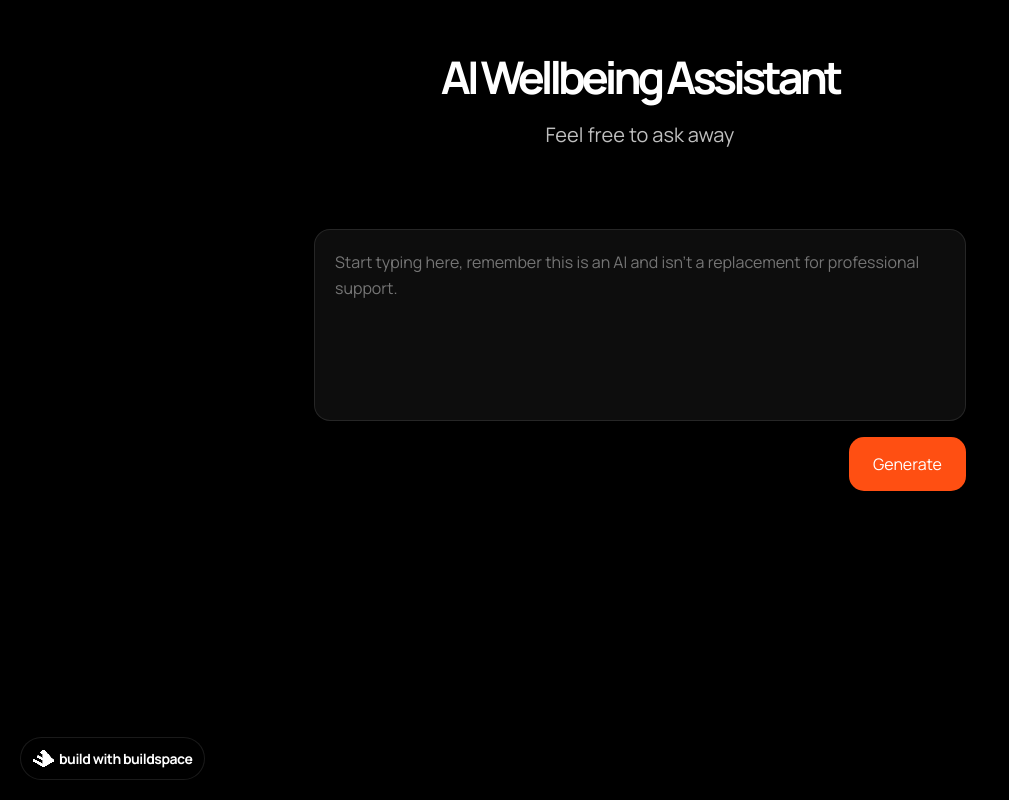
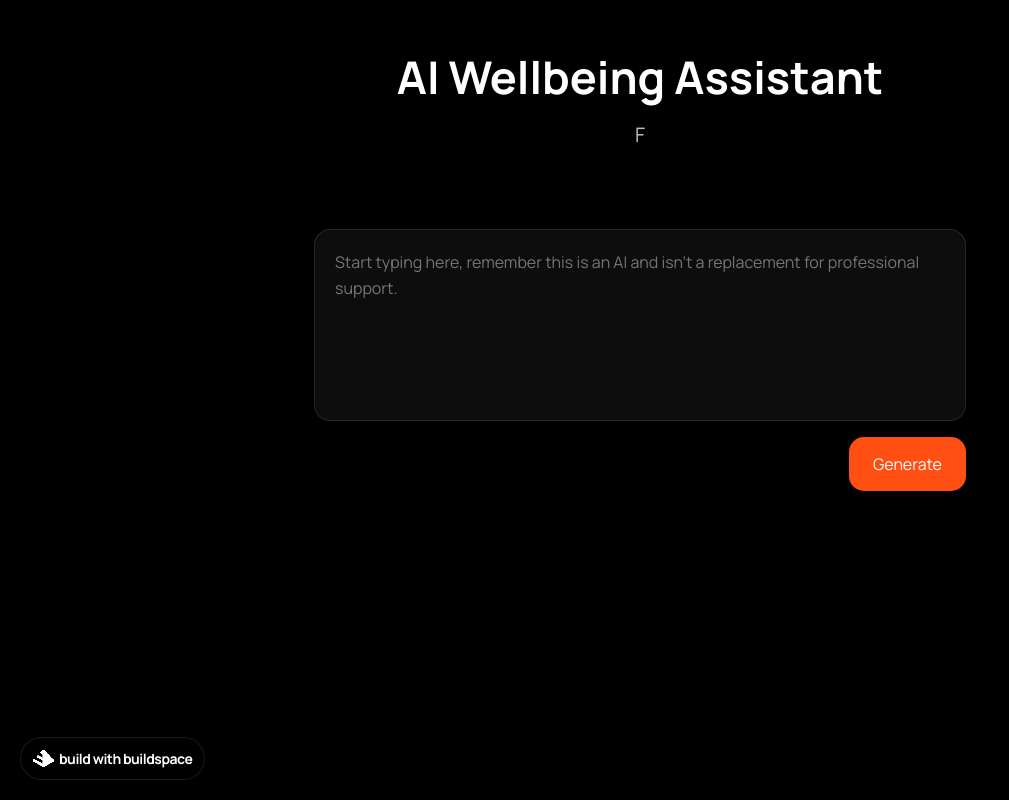
Before and after one commit to Kyronne/OpenAI-Assistant, a Next.js app: page / in a window 1280 px wide. Shown: the whole page, without its empty margins (0-1009 px from the left). Built offline with nearby package versions, Linux system fonts and the light colour scheme.

Commit message:
Added letter spacing to title text

```diff
--- a/pages/index.js
+++ b/pages/index.js
@@ -20,7 +20,7 @@ const Home = () => {
             <h1>AI Wellbeing Assistant</h1>
           </div>
           <div className="header-subtitle">
-            <h2>Feel free to ask away</h2>
+            <h2>F</h2>
           </div>
         </div>
         {/* Add this code here*/}
--- a/pages/styles.css
+++ b/pages/styles.css
@@ -52,7 +52,6 @@ body {
     width: 100%;
     font-weight: 700;
     font-size: 45px;
-    letter-spacing: -4px;
     line-height: 1.2em;
     text-align: center;
     margin: 0;
```
